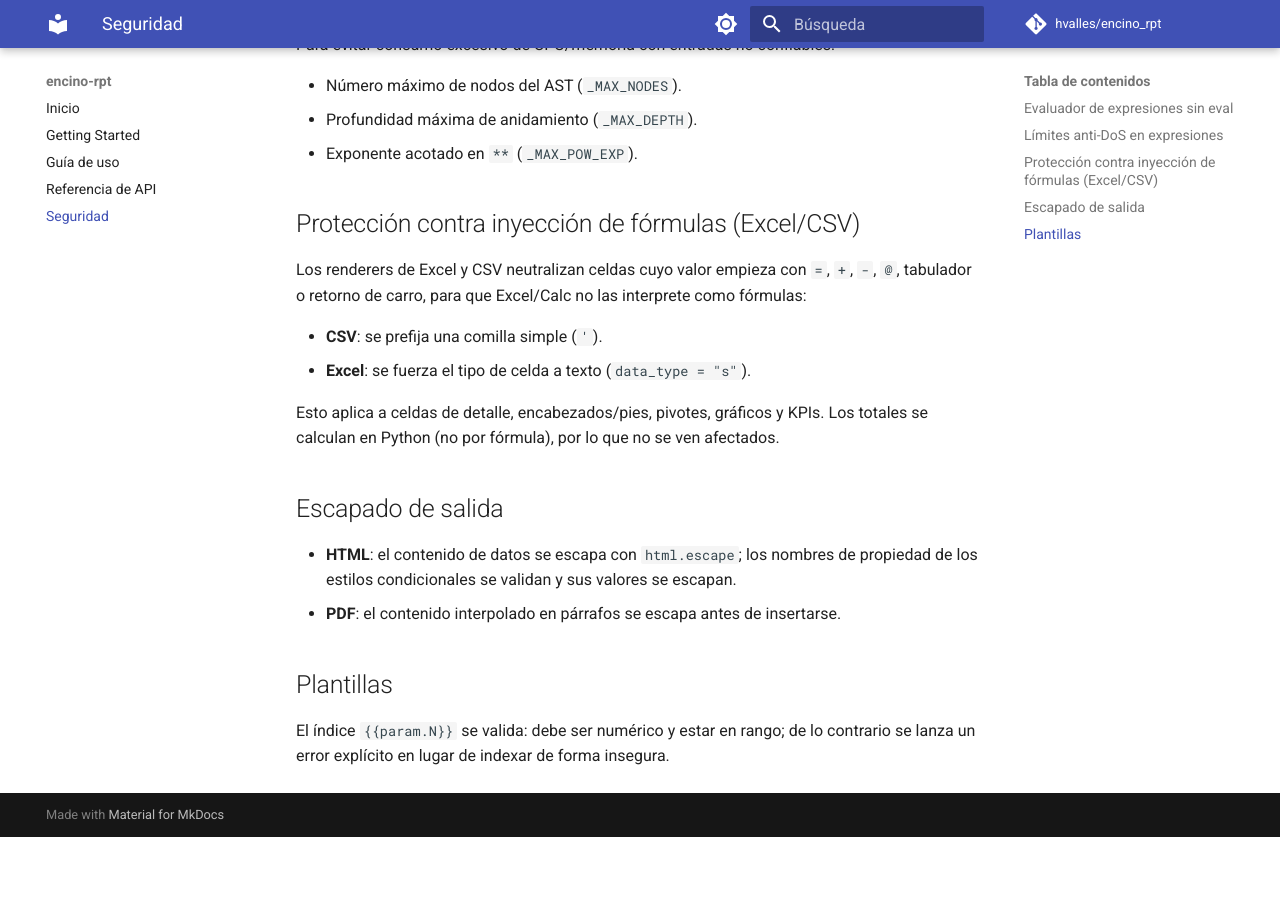
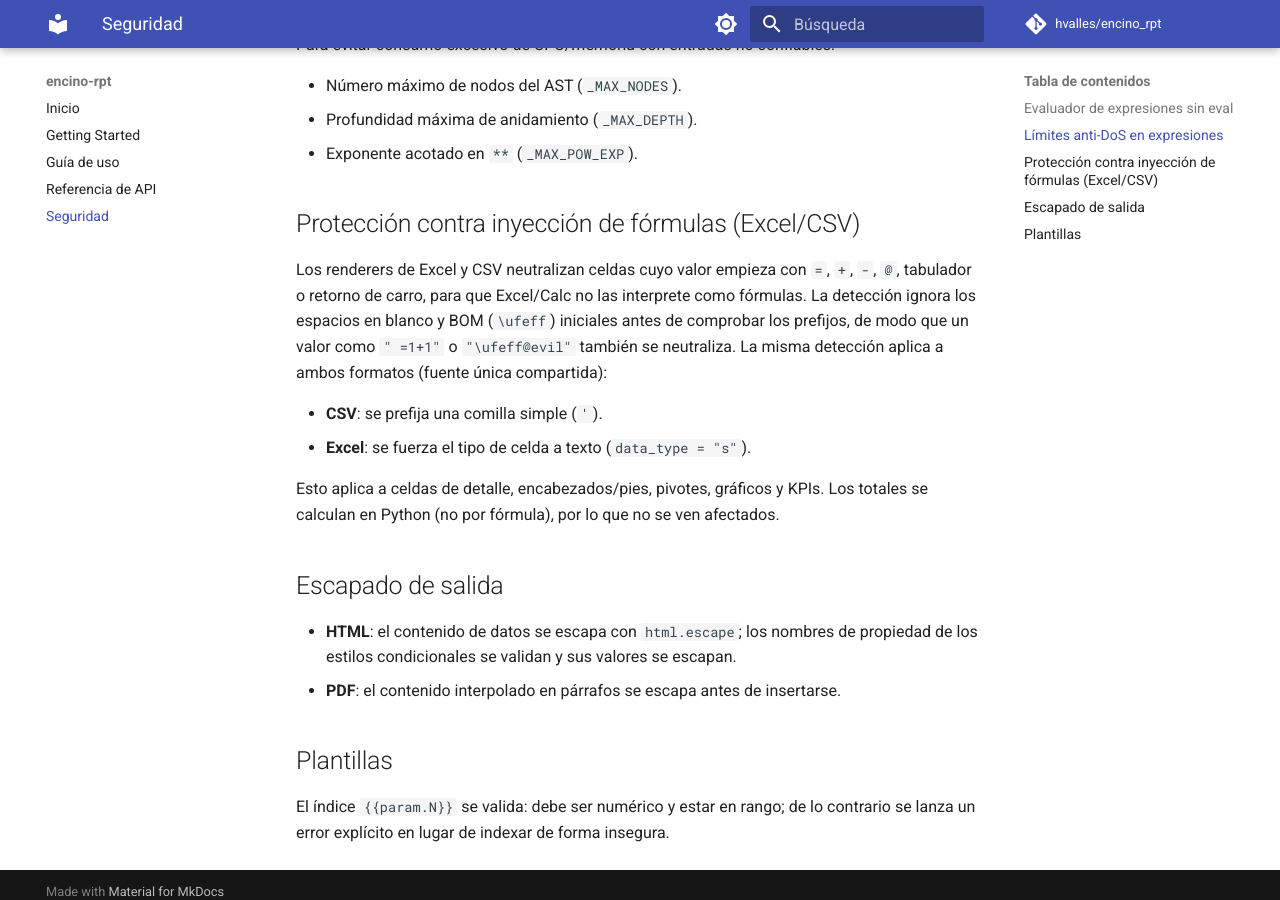
Before and after one commit to hvalles/encino_rpt, an MkDocs documentation site: the page built from docs/security.md, in a window 1280 px wide and 900 px high, scrolled down 608 px. Built offline with MkDocs 1.6.1 and Material for MkDocs 9.7.7, drawn with Linux system fonts in a browser that asks for light colours; comment, search, counter and statistics services are not loaded; before the commit the page ends 1445 px from its top, so only the background shows below that.

Commit message:
feat(01-01): strip leading whitespace/BOM in is_dangerous (SEC-02)
- is_dangerous trims ^[\s\ufeff]+ before prefix check (closes CWE-1236 bypass)
- sanitize_csv and write_excel_cell unchanged (single shared source D-08)
- docs/security.md: describe post-trim detection

```diff
--- a/docs/security.md
+++ b/docs/security.md
@@ -31,7 +31,10 @@ Para evitar consumo excesivo de CPU/memoria con entradas no confiables:
 
 Los renderers de Excel y CSV neutralizan celdas cuyo valor empieza con
 `=`, `+`, `-`, `@`, tabulador o retorno de carro, para que Excel/Calc no las
-interprete como fórmulas:
+interprete como fórmulas. La detección ignora los espacios en blanco y BOM
+(`\ufeff`) iniciales antes de comprobar los prefijos, de modo que un valor
+como `" =1+1"` o `"\ufeff@evil"` también se neutraliza. La misma detección
+aplica a ambos formatos (fuente única compartida):
 
 - **CSV**: se prefija una comilla simple (`'`).
 - **Excel**: se fuerza el tipo de celda a texto (`data_type = "s"`).
```
Also changed, not shown: 1 other file.
